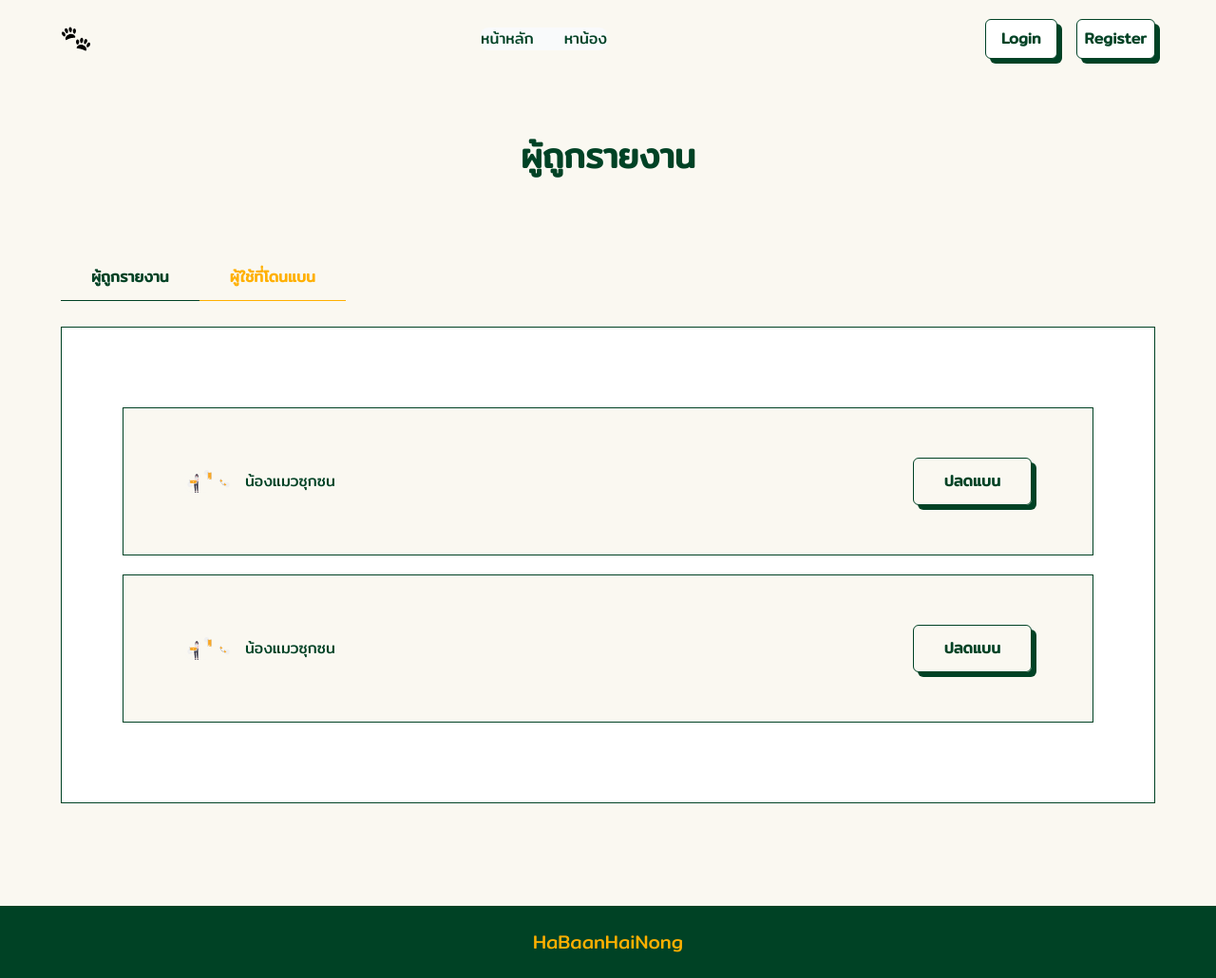
After one commit to phubestp/habaanhainong-final-project, a Spring Boot app: page /user-ban-view in a window 1280 px wide. The commit adds this page. Shown: the whole page at 95% size. Run offline with Spring Boot 4, Linux system fonts and the light colour scheme; style sheets or scripts are compiled from the project's sources; some of the project's set-up classes (security, data sources, template engines, error pages and the like) are left out, and stand-ins take their place; some libraries are stand-ins or nearby versions.

Commit message:
add ban view template

```diff
--- /dev/null
+++ b/frontend/habaanhainong/src/main/java/ku/cs/habaanhainong/controller/UserBanViewController.java
@@ -0,0 +1,24 @@
+package ku.cs.habaanhainong.controller;
+
+import org.springframework.stereotype.Controller;
+import org.springframework.ui.Model;
+import org.springframework.web.bind.annotation.RequestMapping;
+
+import java.util.ArrayList;
+import java.util.HashMap;
+
+@Controller
+public class UserBanViewController {
+
+    @RequestMapping("/user-ban-view")
+    public String getBanUser(Model user){
+        ArrayList<HashMap<String,String>> banLists = new ArrayList<>();
+        for (int i = 0; i < 2; i++){
+            HashMap<String,String> info = new HashMap<>();
+            info.put("name", "น้องแมวซุกซน");
+           banLists.add(info);
+        }
+        user.addAttribute("banList", banLists);
+        return "user-ban-view";
+    }
+}
--- /dev/null
+++ b/frontend/habaanhainong/src/main/resources/templates/user-ban-view.html
@@ -0,0 +1,65 @@
+<!DOCTYPE html>
+<html lang="en" xmlns:th="https://www.thymeleaf.org">
+<head>
+    <meta charset="UTF-8">
+    <title> ผู้ใช้ที่โดยแบน </title>
+    <!-- tailwindcss -->
+    <link rel="stylesheet" th:href="@{/css/output.css}">
+    <!-- flowbite cdn -->
+    <link th:href="@{https://cdnjs.cloudflare.com/ajax/libs/flowbite/1.8.1/flowbite.min.css}"  rel="stylesheet" />
+</head>
+
+<body class="bg-background text-primary">
+
+<div th:insert="~{fragments/navbar :: navbar}"></div>
+
+<div class="flex flex-col mx-auto p-16 pt-20 container">
+    <div class="flex justify-center items-center relative w-full">
+        <h1 class="text-4xl mb-3 font-semibold p-16"> ผู้ถูกรายงาน</h1>
+    </div>
+
+    <div class="my-5 flex flex-row w-full">
+        <div class="flex flex-row">
+            <div>
+                <a href="/user-report-view" class="border-b border-primary py-3 px-8 my-5 font-semibold">
+                    ผู้ถูกรายงาน </a>
+            </div>
+            <div>
+                <a href="#" class="text-secondary border-b border-yellow py-3 px-8 my-5 font-semibold">
+                    ผู้ใช้ที่โดนแบน </a>
+            </div>
+        </div>
+    </div>
+
+    <div class="bg-white p-16 border border-primary my-5 flex flex-col w-full">
+        <div >
+            <div th:each="banUser : ${banList}" class="grid grid-cols-2 bg-background px-16 py-8 border border-primary my-5">
+                <div class="flex flex-row space-x-4 justify-items-start items-center">
+                    <div> <img class="rounded-full w-12 h-12" th:src="@{/images/undraw_contact_us_re_4qqt.svg}" alt="image author"> </div>
+                    <div> <label th:text="${banUser.get('name')}"></label> </div>
+                </div>
+
+                <div class="flex flex-row space-x-4 items-end justify-end">
+                    <div>
+                        <button th:id="${banUser}"
+                                class="border border-primary py-3 px-8 rounded-md shadow-[5px_5px_0px_0px_#004225] my-5 font-semibold">
+                            ปลดแบน </button>
+                    </div>
+                </div>
+            </div>
+        </div>
+    </div>
+
+</div>
+
+</div>
+
+
+
+<footer th:insert="~{fragments/footer :: footer}"></footer>
+<!-- flowbite cdn -->
+<script th:src="@{https://cdnjs.cloudflare.com/ajax/libs/flowbite/1.8.1/flowbite.min.js}">
+
+</script>
+
+</body>
--- a/frontend/habaanhainong/src/main/resources/templates/report-view.html
+++ b/frontend/habaanhainong/src/main/resources/templates/user-report-view.html
@@ -25,7 +25,7 @@
           ผู้ถูกรายงาน </a>
       </div>
       <div>
-        <a href="#" class="border-b border-primary py-3 px-8 my-5 font-semibold">
+        <a href="/user-ban-view" class="border-b border-primary py-3 px-8 my-5 font-semibold">
           ผู้ใช้ที่โดนแบน </a>
       </div>
     </div>
@@ -41,12 +41,12 @@
 
         <div class="flex flex-row space-x-4 items-end justify-end">
           <div>
-            <button th:id="${type}+ban"
+            <button th:id="${reported}+ban"
                     class="border border-secondary text-secondary py-3 px-8 rounded-md shadow-[5px_5px_0px_0px_#FFB000] my-5 font-semibold">
               แบน </button>
           </div>
           <div>
-            <button th:id="${type}+cancel"
+            <button th:id="${reported}+cancel"
                     class="border border-primary py-3 px-8 rounded-md shadow-[5px_5px_0px_0px_#004225] my-5 font-semibold">
               ยกเลิก </button>
           </div>
```
Also changed, not shown: frontend/habaanhainong/src/main/java/ku/cs/habaanhainong/controller/UserReportViewController.java (renamed from frontend/habaanhainong/src/main/java/ku/cs/habaanhainong/controller/ReportViewController.java, +4 -4 lines).
